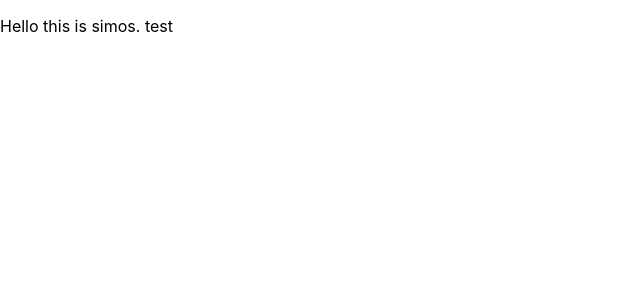
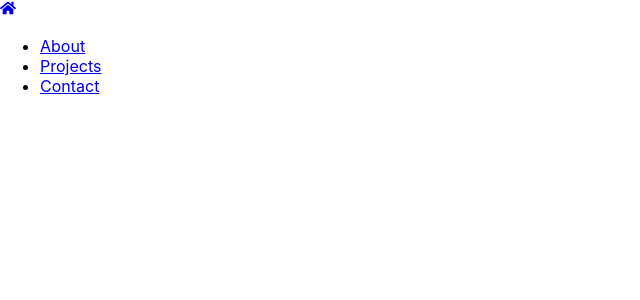
Before and after one commit to simosimb98/simospersonalwebsite, a React (Create React App) app in the folder simospersonalwebsite/: page / in a window 1280 px wide. Shown: the top 300 px of the page, without its empty margins (0-640 px from the left). Built offline with nearby package versions, Linux system fonts and the light colour scheme.

Commit message:
adding tags and hooks

```diff
--- a/simospersonalwebsite/src/App.js
+++ b/simospersonalwebsite/src/App.js
@@ -1,10 +1,20 @@
+import React from 'react';
 import logo from './logo.svg';
 import './App.css';
-import LeftMenu from './LeftMenu';
+import Navbar from './components/Navbar.js';
+import { BrowserRouter as Router, Routes, Route } from 'react-router-dom';
 
 function App() {
   return (
-    <LeftMenu />
+    <>
+      <div>
+        <Router>
+          <Routes>
+            <Route path="/" element={<Navbar />}/>
+          </Routes>
+        </Router>
+      </div>
+    </>
   );
 }
 
--- a/simospersonalwebsite/src/components/Navbar.js
+++ b/simospersonalwebsite/src/components/Navbar.js
@@ -1,10 +1,33 @@
-import React from 'react';
+import React, { useState } from 'react';
+import * as FaIcons from 'react-icons/fa';
+import { Link } from 'react-router-dom';
 
 function Navbar() {
-    <>
-        <div className="navbar">
-            <Link to="" className="navbar-link">
-            </Link>
-        </div>
-    </>
+
+    const [sidebar, setSidebar] = useState(false);
+
+    return(
+        <>
+            <div className="navbar">
+                <Link to="/" className="navbar-link">
+                    <FaIcons.FaHome className="navbar-icon" />
+                </Link>
+                <nav className={sidebar ? "navbar-menu active" : "navbar-menu"}>
+                    <ul className="navbar-menu-items">
+                        <li className="navbar-item">
+                            <Link to="/about" className="navbar-link">About</Link>
+                        </li>
+                        <li className="navbar-item">
+                            <Link to="/projects" className="navbar-link">Projects</Link>
+                        </li>
+                        <li className="navbar-item">
+                            <Link to="/contact" className="navbar-link">Contact</Link>
+                        </li>
+                    </ul>
+                </nav>
+            </div>
+        </>
+    );
 }
+
+export default Navbar;
```
